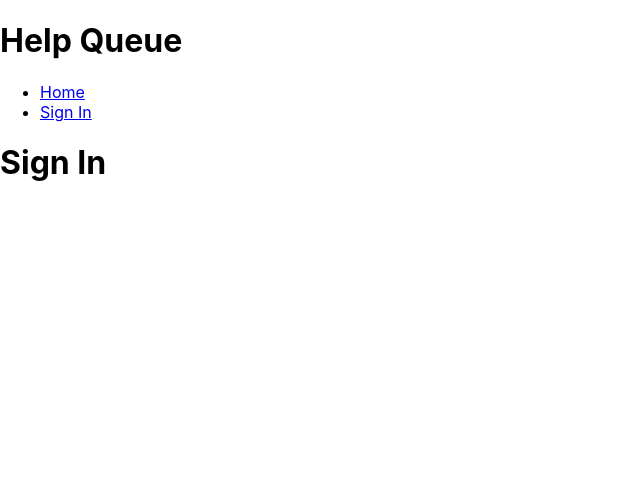
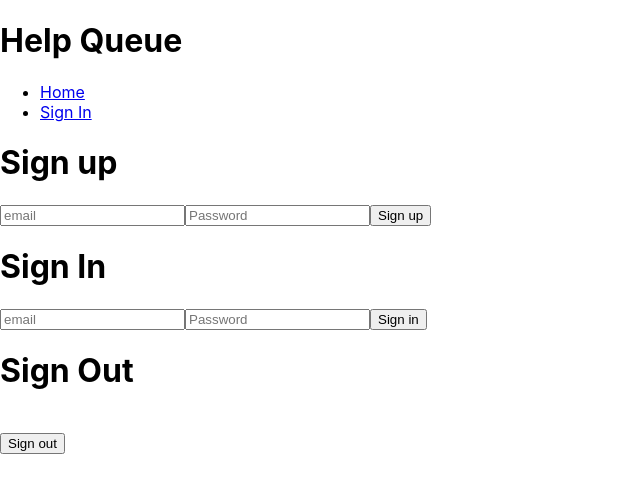
Before and after one commit to carolinecerussi/ChurroChurro, a React (Create React App) app: page /sign-in in a window 1280 px wide. Shown: the top 492 px of the page, without its empty margins (0-640 px from the left). Built offline with nearby package versions, Linux system fonts and the light colour scheme; no server answers.

Commit message:
Add authorization
Co-authored-by: Caroline Cerussi <caroceru@gmail.com>
Co-authored-by: jacob palaoro <jpalaoro197@gmail.com>

```diff
--- a/src/components/SignIn.js
+++ b/src/components/SignIn.js
@@ -1,9 +1,82 @@
-import React from "react";
+import React, { useState } from 'react';
+import { auth } from './../firebase.js';
+import {
+  createUserWithEmailAndPassword,
+  signInWithEmailAndPassword,
+  signOut
+} from 'firebase/auth';
 
-function SignIn(){
+function SignIn() {
+  const [signUpSuccess, setSignUpSuccess] = useState(null);
+  const [signInSuccess, setSignInSuccess] = useState(null);
+  const [signOutSuccess, setSignOutSuccess] = useState(null);
+
+  function doSignUp(event) {
+    event.preventDefault();
+    const email = event.target.email.value;
+    const password = event.target.password.value;
+    createUserWithEmailAndPassword(auth, email, password)
+      .then(userCredential => {
+        setSignUpSuccess(
+          `You've successfully signed up, ${userCredential.user.email}!`
+        );
+      })
+      .catch(error => {
+        setSignUpSuccess(`There was an error signing up: ${error.message}!`);
+      });
+  }
+
+  function doSignIn(event) {
+    event.preventDefault();
+    const email = event.target.signinEmail.value;
+    const password = event.target.signinPassword.value;
+    signInWithEmailAndPassword(auth, email, password)
+      .then(userCredential => {
+        setSignInSuccess(
+          `You've successfully signed in as ${userCredential.user.email}!`
+        );
+      })
+      .catch(error => {
+        setSignInSuccess(`There was an error signing in: ${error.message}!`);
+      });
+  }
+
+  function doSignOut() {
+    signOut(auth)
+      .then(function () {
+        setSignOutSuccess('You have successfully signed out!');
+      })
+      .catch(function (error) {
+        setSignOutSuccess(`There was an error signing out: ${error.message}!`);
+      });
+  }
+
   return (
-    <h1>Sign In</h1>
+    <React.Fragment>
+      {/* Signup form lives here */}
+      <h1>Sign up</h1>
+      {/* New code below! */}
+      {signUpSuccess}
+      <form onSubmit={doSignUp}>
+        <input type='text' name='email' placeholder='email' />
+        <input type='password' name='password' placeholder='Password' />
+        <button type='submit'>Sign up</button>
+      </form>
+      <h1>Sign In</h1>
+      {/* New sign in success message*/}
+      {signInSuccess}
+      <form onSubmit={doSignIn}>
+        <input type='text' name='signinEmail' placeholder='email' />
+        <input type='password' name='signinPassword' placeholder='Password' />
+        <button type='submit'>Sign in</button>
+      </form>
+      {/* New sign out button*/}
+      <h1>Sign Out</h1>
+      {signOutSuccess}
+      <br />
+      <button onClick={doSignOut}>Sign out</button>
+    </React.Fragment>
   );
 }
 
-export default SignIn
+export default SignIn;
--- a/src/components/TicketControl.js
+++ b/src/components/TicketControl.js
@@ -11,7 +11,7 @@
   onSnapshot,
   deleteDoc
 } from 'firebase/firestore';
-import db from './../firebase.js';
+import { db, auth } from './../firebase.js';
 
 function TicketControl() {
   const [formVisibleOnPage, setFormVisibleOnPage] = useState(false);
@@ -25,7 +25,7 @@
       collection(db, 'tickets'),
       collectionSnapshot => {
         const tickets = [];
-        collectionSnapshot.forEach((doc) => {
+        collectionSnapshot.forEach(doc => {
           tickets.push({
             names: doc.data().names,
             location: doc.data().location,
@@ -83,6 +83,16 @@
   let currentlyVisibleState = null;
   let buttonText = null;
 
+  if (auth.currentUser == null) {
+    return (
+      <React.Fragment>
+        <h1>You must be signed in to access the queue.</h1>
+      </React.Fragment>
+    );
+  } else if (auth.currentUser != null) {
+    let currentlyVisibleState = null;
+    let buttonText = null;
+
     if (error) {
       currentlyVisibleState = <p>There was an error: {error}</p>;
     } else if (editing) {
@@ -94,7 +104,6 @@
       );
       buttonText = 'Return to Ticket List';
     } else if (selectedTicket != null) {
-    console.log(selectedTicket);
       currentlyVisibleState = (
         <TicketDetail
           ticket={selectedTicket}
@@ -117,7 +126,6 @@
       );
       buttonText = 'Add Ticket';
     }
-
     return (
       <React.Fragment>
         {currentlyVisibleState}
@@ -125,5 +133,6 @@
       </React.Fragment>
     );
   }
+}
 
 export default TicketControl;
--- a/src/firebase.js
+++ b/src/firebase.js
@@ -1,5 +1,6 @@
 import { initializeApp } from 'firebase/app';
 import { getFirestore } from 'firebase/firestore';
+import { getAuth } from 'firebase/auth';
 
 const firebaseConfig = {
   apiKey: process.env.REACT_APP_FIREBASE_API_KEY,
@@ -12,6 +13,7 @@
 };
 
 const app = initializeApp(firebaseConfig);
+const auth = getAuth(app);
 const db = getFirestore(app);
 
-export default db;
+export { db, auth };
```
Lines whose indentation alone changed are shown as unchanged.
